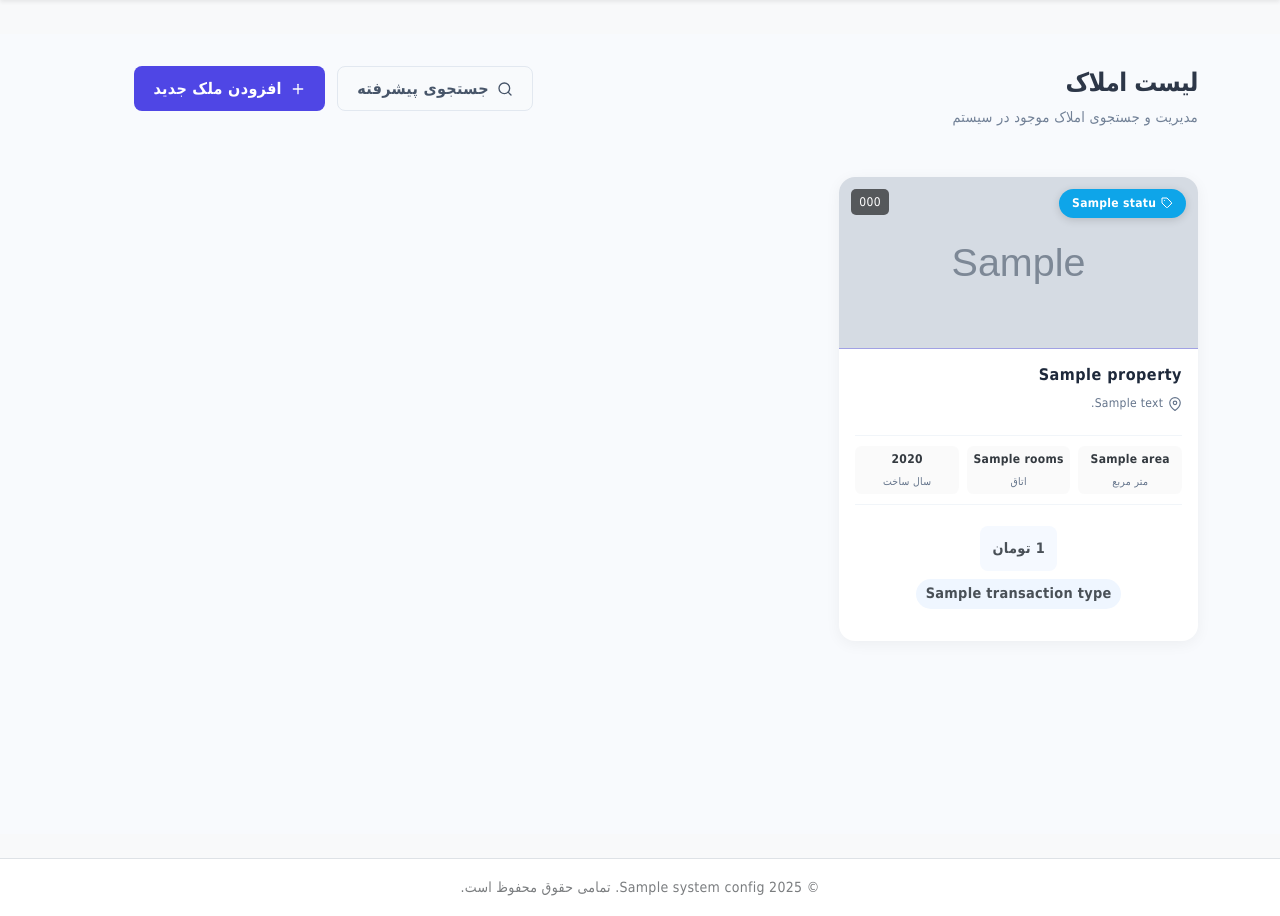
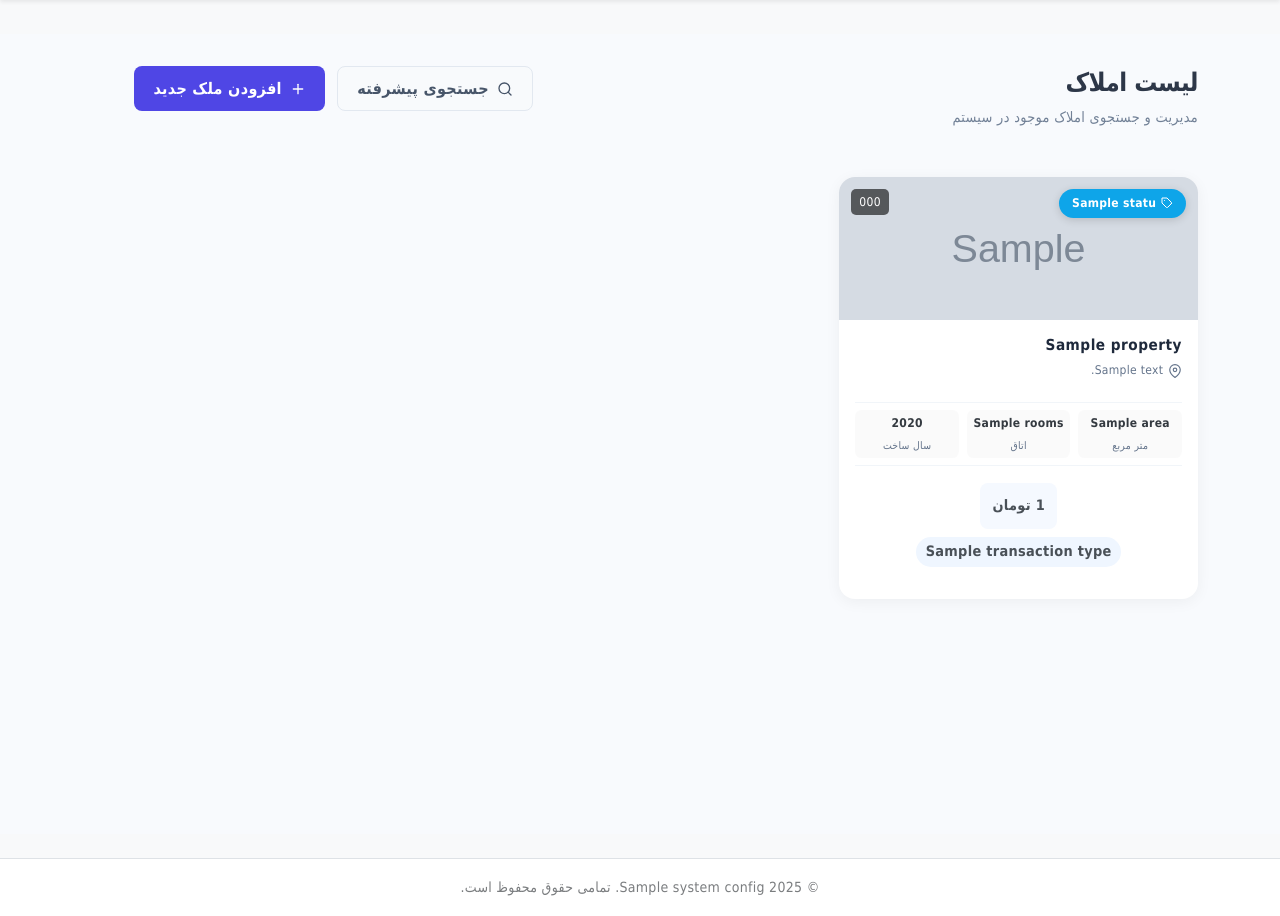
Before and after one commit to moha100h/RealEstateTrackerHiro, a Django app: template templates/properties/property_list.html in a window 1280 px wide. Shown: the part 76-992 px from the top of the page. Run offline with Django 4.2, Linux system fonts and the light colour scheme; the template is opened without the code that fills it: most values are stand-ins (such as "Sample title", 1, 10 or a date in 2020); grey boxes marked "Sample" are stand-in pictures; some libraries are stand-ins or nearby versions; some web fonts are replaced.

Commit message:
Improve appearance of property cards by reducing size and spacing
Adjusts padding, font size, and margins in property cards in property_list.html for a more compact design.

Replit-Commit-Author: Agent
Replit-Commit-Session-Id: b9cc3b9f-7fb6-4372-9892-ec45d4055544
Replit-Commit-Screenshot-Url: https://storage.googleapis.com/screenshot-production-us-central1/ee98ebf1-3405-4d24-827b-e2cf1f28edc9/5e725dcc-4dee-416e-82b8-90be484eb838.jpg

```diff
--- a/templates/properties/property_list.html
+++ b/templates/properties/property_list.html
@@ -55,7 +55,7 @@
     /* بخش تصویر */
     .property-image-wrapper {
         position: relative;
-        padding-top: 48%; /* نسبت کمتر برای ارتفاع کوتاه‌تر */
+        padding-top: 40%; /* نسبت کمتر برای ارتفاع کوتاه‌تر */
         overflow: hidden;
     }
 
@@ -138,11 +138,11 @@
 
     /* عنوان ملک */
     .property-title {
-        font-size: 1rem;
+        font-size: 0.95rem;
         font-weight: 700;
         color: #1e293b;
-        margin-bottom: 0.5rem;
-        line-height: 1.3;
+        margin-bottom: 0.4rem;
+        line-height: 1.2;
         overflow: hidden;
         text-overflow: ellipsis;
         display: -webkit-box;
@@ -169,10 +169,10 @@
     .property-features {
         display: flex;
         justify-content: space-between;
-        padding: 0.6rem 0;
+        padding: 0.4rem 0;
         border-top: 1px solid #f1f5f9;
         border-bottom: 1px solid #f1f5f9;
-        margin-bottom: 0.8rem;
+        margin-bottom: 0.6rem;
     }
 
     .feature-item {
```
